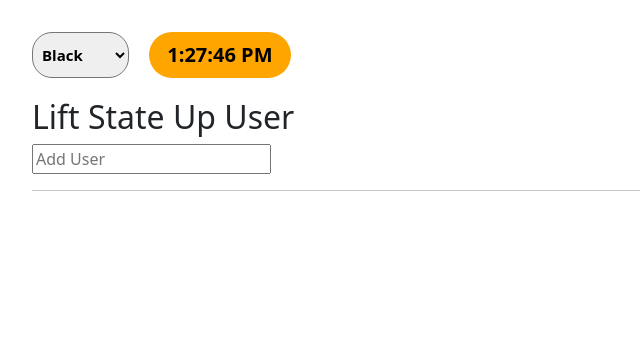
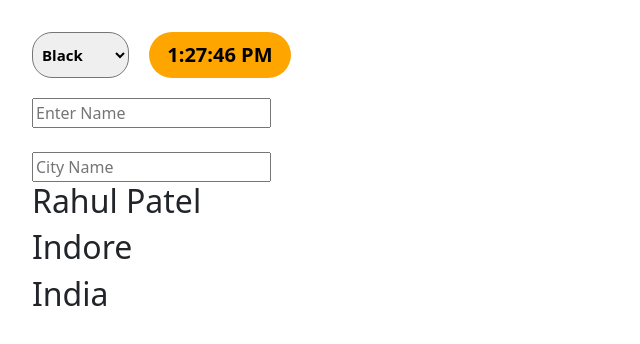
Before and after one commit to rahulpatel79/Reactjs-Learning, a React (Vite) app: page / in a window 1280 px wide. Shown: the top 344 px of the page, without its empty margins (0-640 px from the left). Built offline with nearby package versions, Linux system fonts and the light colour scheme.

Commit message:
add new file

```diff
--- a/src/App.jsx
+++ b/src/App.jsx
@@ -33,6 +33,7 @@ import UseTransitionInReactJs from "./UseTransitionInReactJs";
 import DerivedStateInReactJs from "./DerivedStateInReactJs";
 import LiftStateUpAddUser from "./LiftStateUpAddUser";
 import LirftDisplayUser from "./LirftDisplayUser";
+import UpdatingInState from "./UpdatingInState";
 
 function App() {
   const [count, setCount] = useState(0);
@@ -106,10 +107,12 @@ function App() {
 
       {/*Lift State Up Concept Div  */}
       <div style={{ marginTop: "20px" }}>
-
-        <LiftStateUpAddUser setUser={setUser} />
-        <LirftDisplayUser user={user}/>
+        {/* <LiftStateUpAddUser setUser={setUser} /> */}
+        {/* <LirftDisplayUser user={user}/> */}
       </div>
+         <div style={{ marginTop: "20px" }}>
+        <UpdatingInState />
+        </div>
     </>
   );
 }
--- /dev/null
+++ b/src/UpdatingInState.jsx
@@ -0,0 +1,40 @@
+import React, { useState } from 'react'
+
+function UpdatingInState() {
+
+    const [data, setData] = useState({
+        name : "Rahul Patel",
+        address : {
+            city : "Indore",
+            country : "India",
+        }
+    })
+
+const handleName = (val) =>{
+    data.name  = val
+ console.log(data);
+    setData({...data})
+}
+
+const handleCity = (ci) =>{
+    data.address.city = ci;
+    //  console.log(data)
+    setData({...data,address:{...data.address,ci}})
+}
+
+
+  return (
+    <div>
+      <input type="text"   onChange={(event)=>handleName(event.target.value)} placeholder='Enter Name' />
+      <br /><br />
+      <input type="text" onChange={(e) => handleCity(e.target.value)} placeholder='City Name' />
+
+      <h2>{data.name}</h2>
+      <h2>{data.address.city}</h2>
+      <h2>{data.address.country}</h2>
+
+    </div>
+  )
+}
+
+export default UpdatingInState
```
